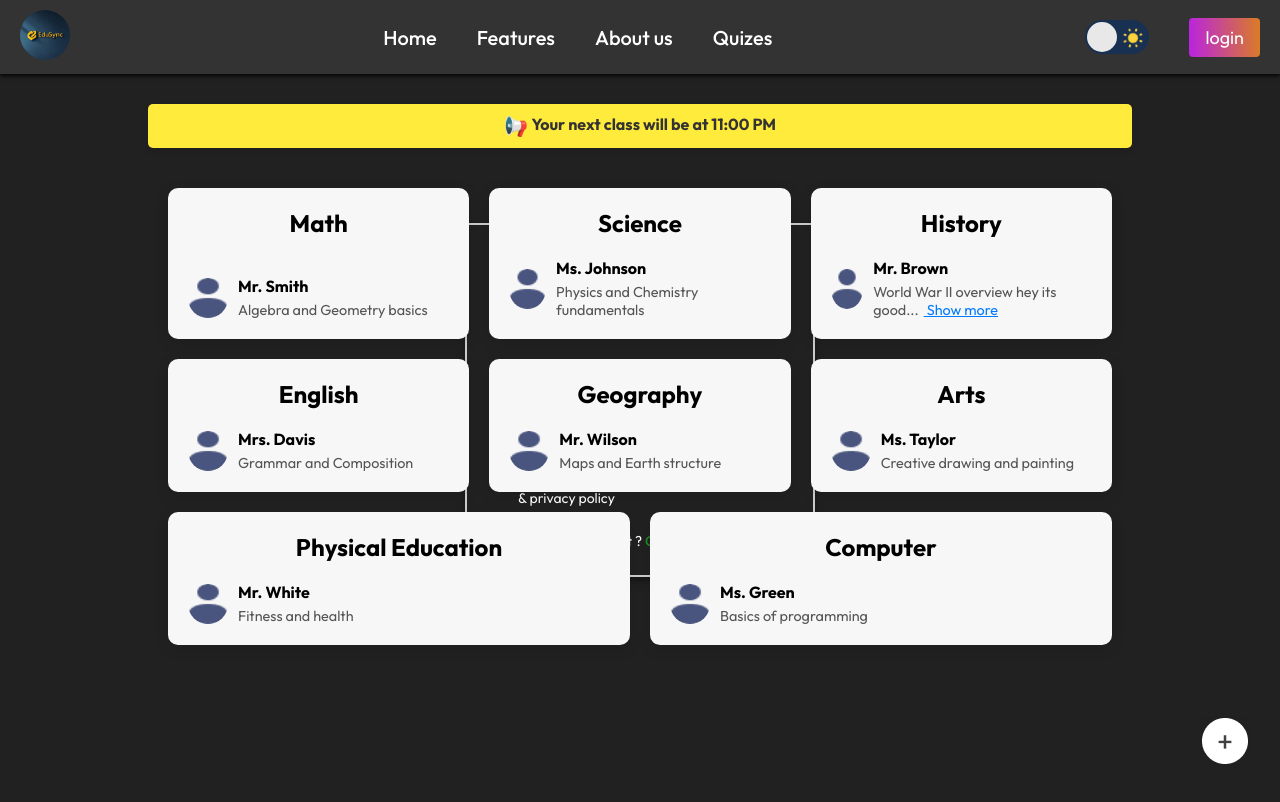
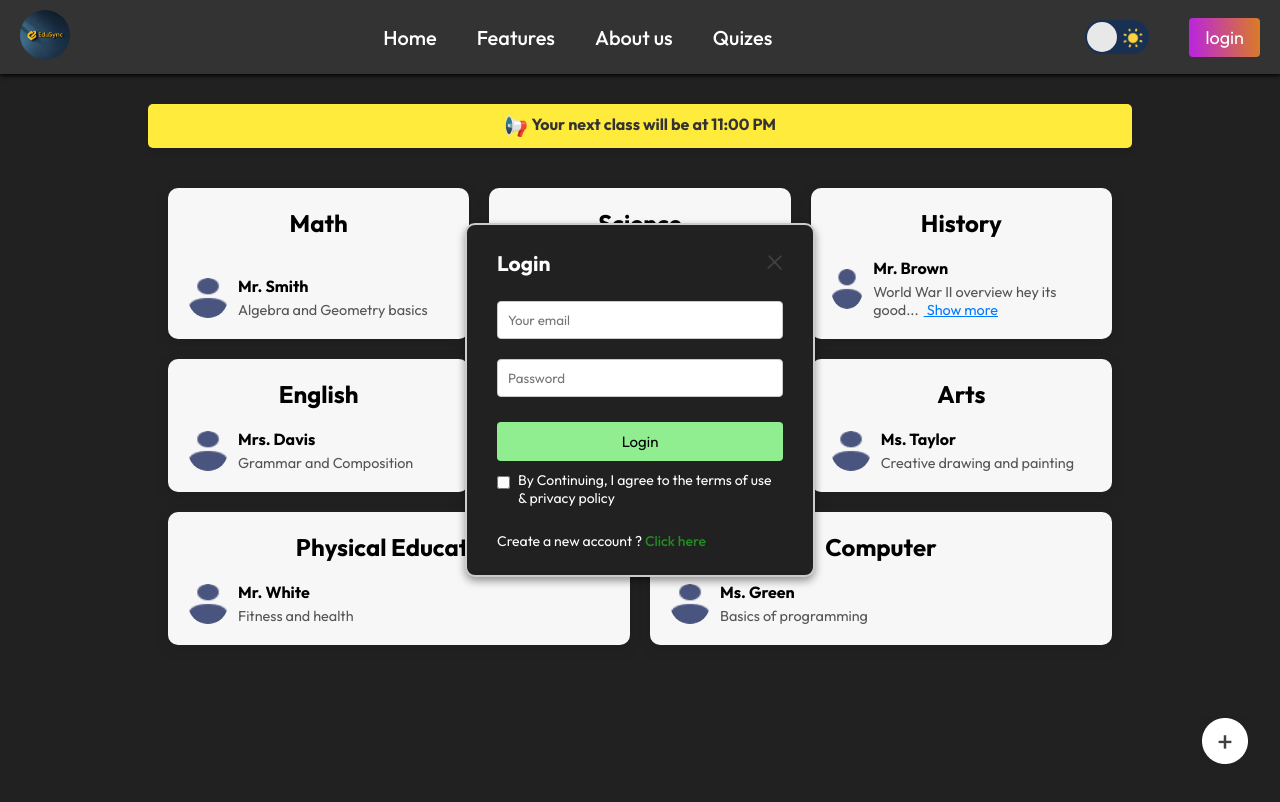
Before and after one commit to lightning-sagar/EduSync-2-, a React (Vite) app: page / in a window 1280 px wide. Both pictures are taken after a click on the button "login". Shown: the top 802 px of the page. Built offline with nearby package versions, Linux system fonts and the light colour scheme.

Commit message:
Fixed some loginpopup errors

```diff
--- a/src/components/Login/Login.css
+++ b/src/components/Login/Login.css
@@ -4,10 +4,10 @@
     left: 0;
     width: 100%;
     height: 100%;
-
     display: flex;
     justify-content: center;
     align-items: center;
+    z-index: 1000; /* Ensure popup container is on top */
   }
 
   .login-popup-container {
@@ -17,13 +17,13 @@
     display: flex;
     flex-direction: column;
     gap: 25px;
-  border-radius: 4px;
+    border-radius: 10px;
     padding: 25px 30px;
     border: 2px solid #ccc;
     font-size: 14px;
     animation: fadeIn 0.5s;
     box-shadow: 0 4px 8px rgba(0, 0, 0, 0.4);
-  z-index: 1000;
+    z-index: 1001; /* Ensure this is higher than .login-popup */
   }
 
   .login-popup-title {
@@ -77,6 +77,7 @@
     font-weight: 500;
     cursor: pointer;
   }
+
   @keyframes fadeIn {
     from {
       opacity: 0;
```
Also changed, not shown: src/components/Class-Scheduling/Class.jsx (line endings or trailing spaces). Lines whose indentation alone changed are shown as unchanged.
